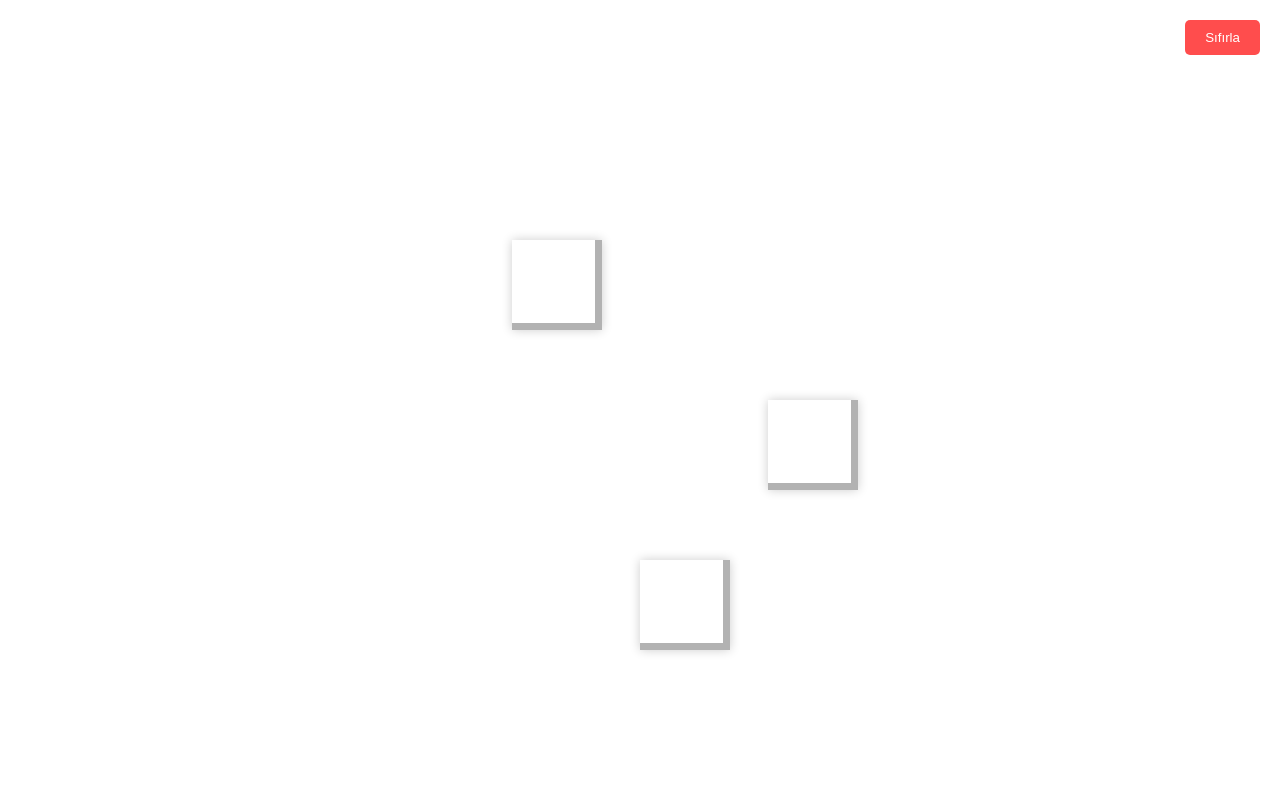
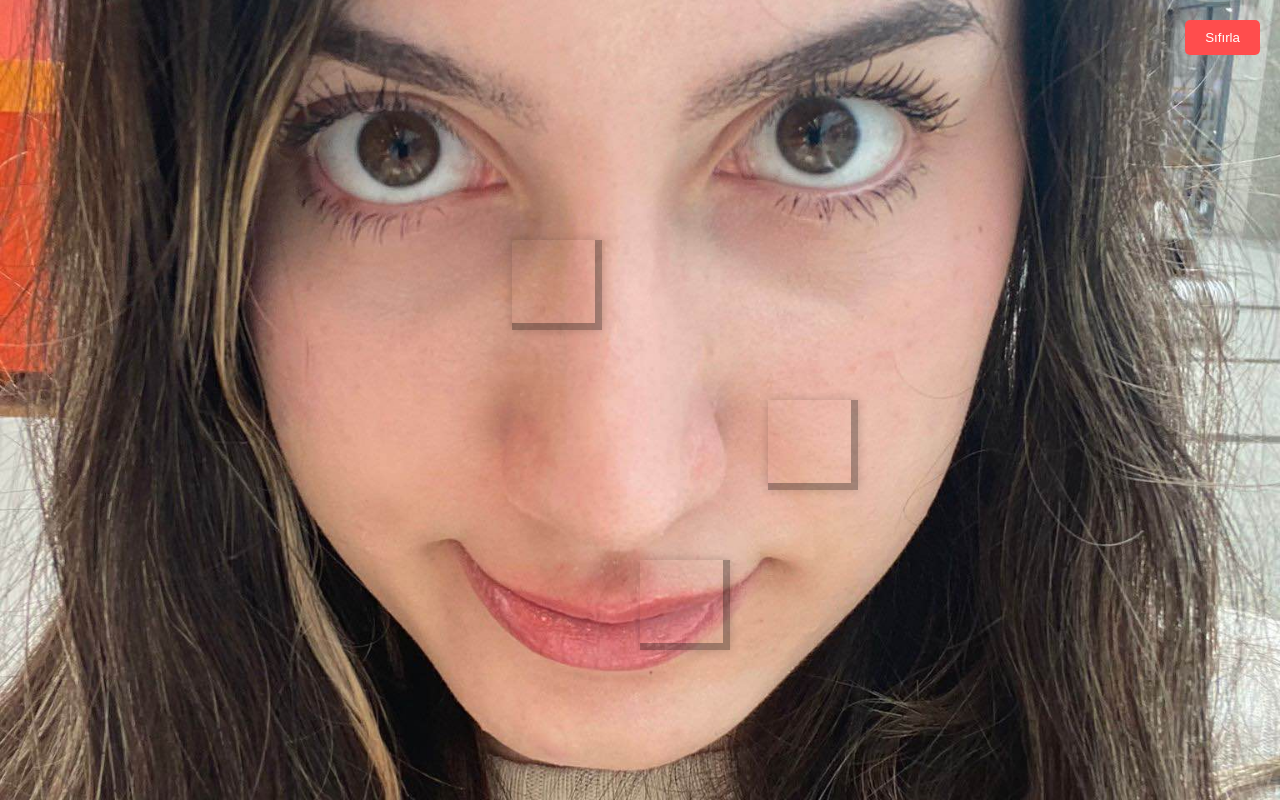
Before and after one commit to Muhammedokbi/pirpir.github.io, a plain HTML site: page index.html in a window 1280 px wide. Drawn offline with Linux system fonts and the light colour scheme.

Commit message:
Update styles.css

```diff
--- a/styles.css
+++ b/styles.css
@@ -4,7 +4,7 @@ body {
     display: flex;
     justify-content: center;
     align-items: center;
-    background-image: url('your-background-image.jpg'); /* Arka plan fotoğrafınızı buraya ekleyin */
+    background-image: url('IMG_0173.jpg'); /* Arka plan fotoğrafınızı buraya ekleyin */
     background-size: cover;
     background-position: center;
     touch-action: none; /* Pinch-to-zoom'u devre dışı bırakmak için */
```
